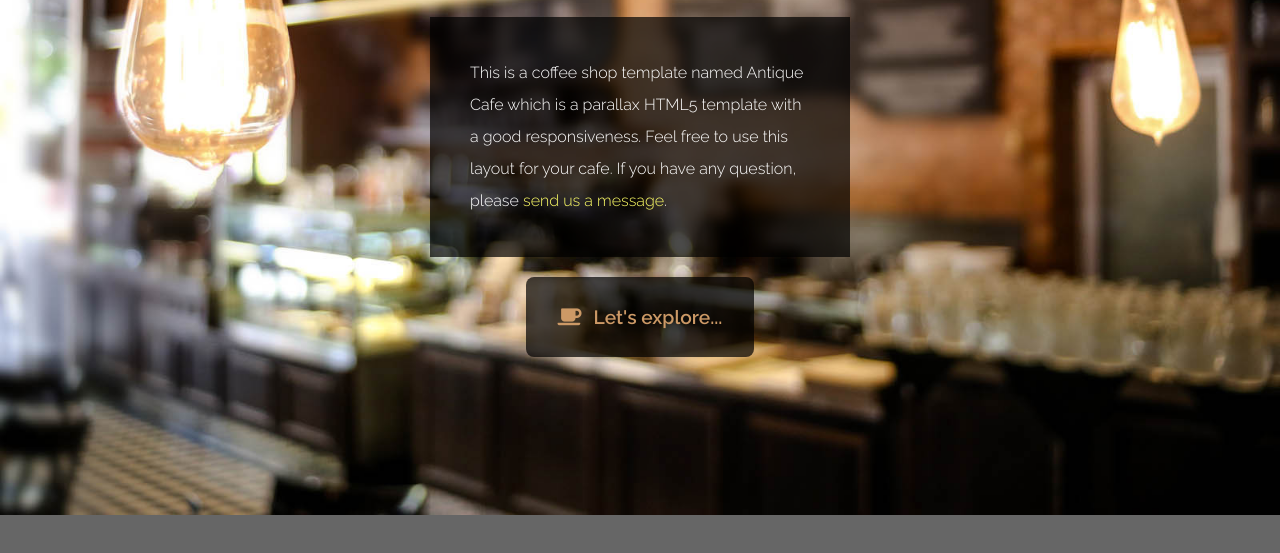
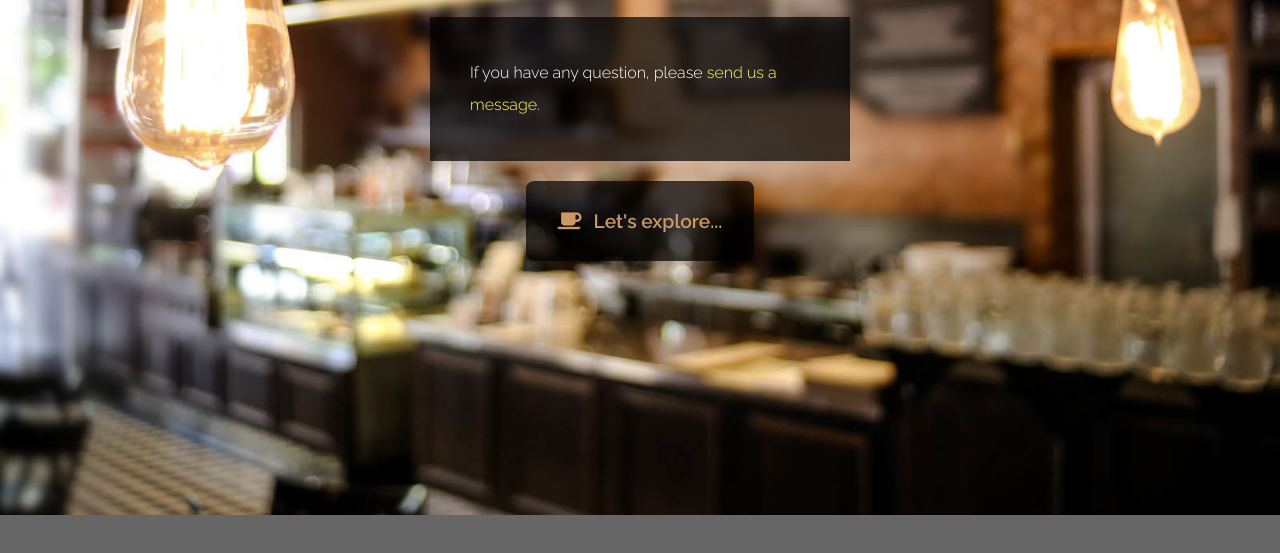
Before and after one commit to metcxc/Foodtruck, a plain HTML site: page index.html in a window 1280 px wide. Shown: the part 391-944 px from the top of the page. Drawn offline with nearby package versions, Linux system fonts and the light colour scheme.

Commit message:
Update index.html

```diff
--- a/index.html
+++ b/index.html
@@ -15,10 +15,8 @@
 
 <!--
 
-Tooplate 2126 Antique Cafe
 
-https://www.tooplate.com/view/2126-antique-cafe
-
+Flavor wheels
 -->
 </head>
 <body>
@@ -43,8 +41,7 @@ https://www.tooplate.com/view/2126-antique-cafe
                 </div>
                 <div class="bg-black bg-opacity-70 p-10 mb-5">
                     <p class="text-white leading-8 text-sm font-light">
-                        This is a coffee shop template named Antique Cafe which is a parallax HTML5 template with a good responsiveness.
-                        Feel free to use this layout for your cafe.
+
                     	If you have any question, please <a rel="nofollow" href="https://www.tooplate.com/contact" target="_parent">send us a message</a>. </p>
                 </div>
                 <div class="text-center">
```
